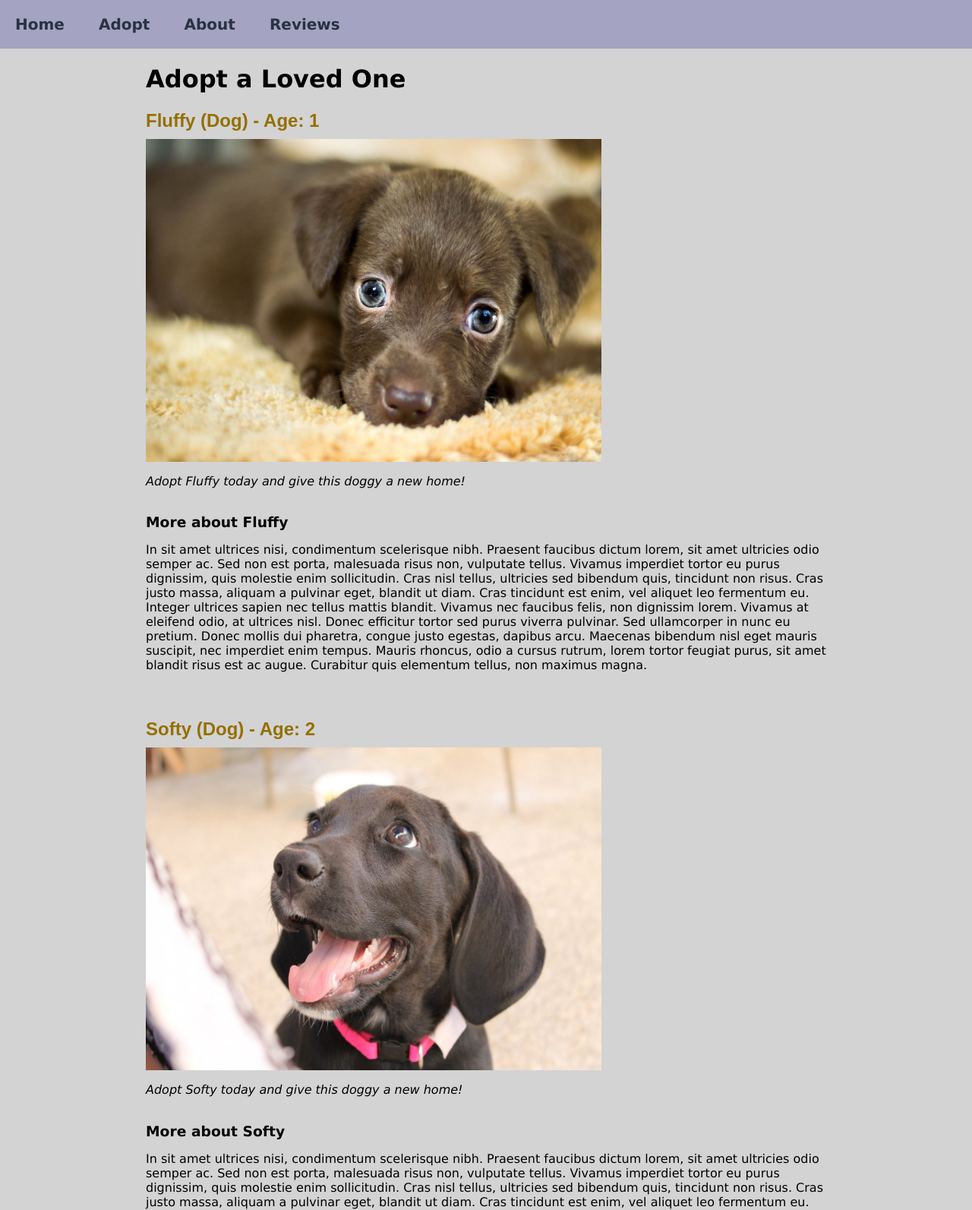
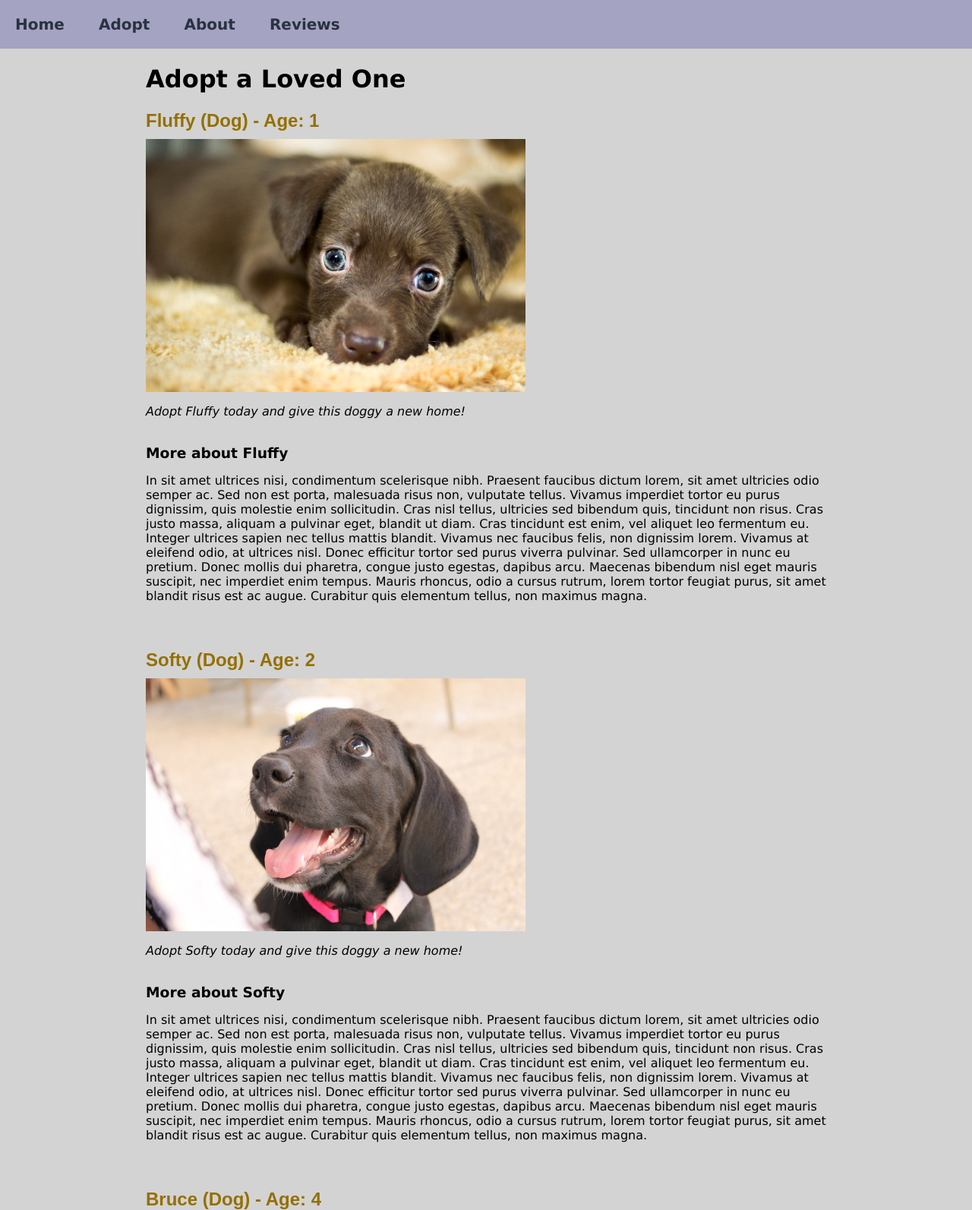
Before and after one commit to bchairez4/flask-landing-page, a Flask app: page /adopt in a window 1280 px wide. Shown: the part 140-1733 px from the top of the page at 76% size. Run offline with Flask 3, Linux system fonts and the light colour scheme.

Commit message:
updated adoptPostImage style

```diff
--- a/static/css/style.css
+++ b/static/css/style.css
@@ -77,10 +77,8 @@ img {
 }
 
 .adoptPostImage {
-    min-width: 200px;
-    max-width: 600px;
-    min-height: 200px;
-    max-height: 600px;
+    width: 500px;
+    height: auto;
 }
 
 .adoptPostInfo {
```
